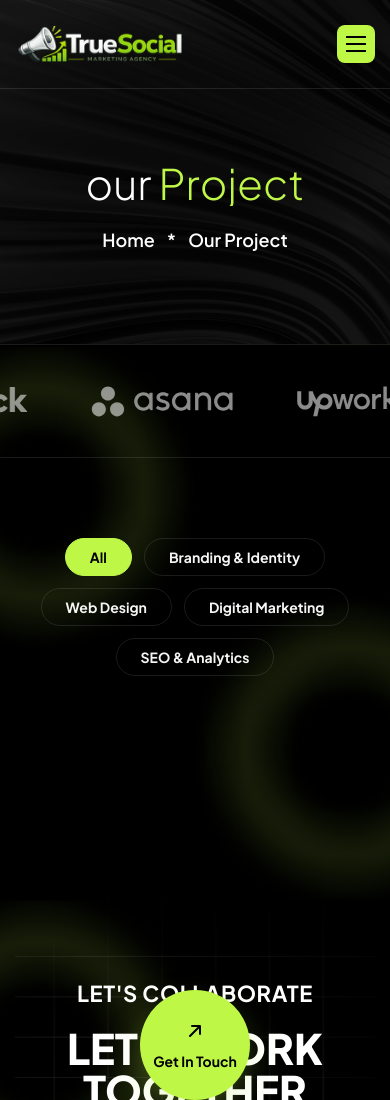
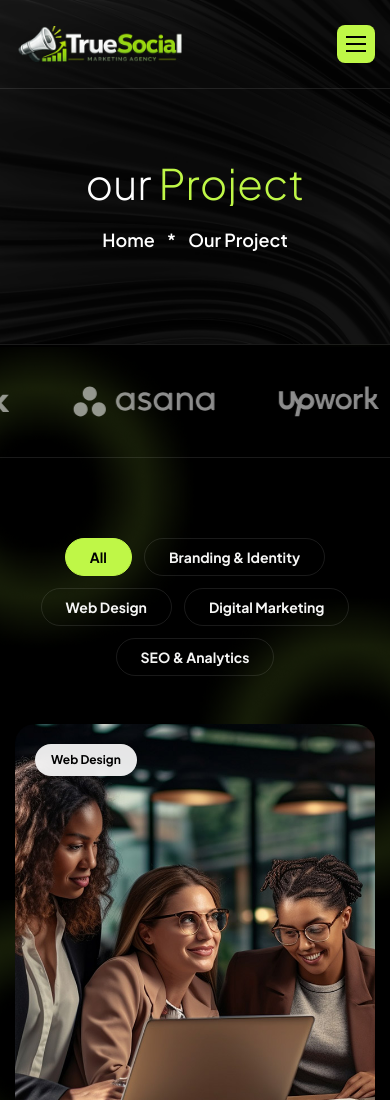
Before and after one commit to Jisap/vite-truesocial2, a React (Vite) app: page /projects in a window 390 px wide. Shown: the top 1100 px of the page. Built offline with nearby package versions, Linux system fonts and the light colour scheme.

Commit message:
feat: implement project filter grid and reusable project card component

```diff
--- a/src/components/sections/projects/ProjectFilterGrid.jsx
+++ b/src/components/sections/projects/ProjectFilterGrid.jsx
@@ -36,6 +36,12 @@ const ProjectFilterGrid = () => {
               </li>
             ))}
           </ul>
+
+          <div className="grid gap-8 sm:grid-cols-2 lg:grid-cols-3">
+            {visibleProjects.map((project, i) => (
+              <ProjectCard key={project.id} project={project} delay={i * 100} />
+            ))}
+          </div>
         </div>
       </section>
     </>
--- a/src/components/ui/ProjectCard.jsx
+++ b/src/components/ui/ProjectCard.jsx
@@ -1,9 +1,53 @@
-import React from 'react'
+import { Link } from "react-router-dom"
+import Reveal from "./Reveal"
 
-const ProjectCard = () => {
-    return (
-        <div>ProjectCard</div>
-    )
+
+
+
+const ProjectCard = ({ project, delay }) => {
+  return (
+    <>
+      <Reveal
+        delay={delay}
+        className="card-premium group relative overflow-hidden rounded-[20px]"
+      >
+        <Link
+          to={`/projects/${project.slug}`}
+          className="img-shine block aspect-[4/5]"
+        >
+          <img
+            src={project.image}
+            alt={project.title}
+            className="h-full w-full object-cover transition-transform duration-500 ease-out group-hover:scale-110"
+          />
+        </Link>
+
+        <Link
+          to={`/projects/${project.slug}`}
+          className="absolute top-5 left-5 rounded-full bg-primary/90 px-4 py-2 text-xs font-bold text-dark capitalize backdrop-blur-sm"
+        >
+          {project.tag}
+        </Link>
+
+        <Link
+          to={`/projects/${project.slug}`}
+          aria-label={project.title}
+          className="absolute top-5 right-5 flex h-11 w-11 -rotate-45 items-center justify-center rounded-full bg-accent opacity-0
+          shadow-[0_0_0_20px_-4px_rgba(191,247,71,0.7)] transition-all duration-400 ease-out group-hover:rotate-0 group-hover:opacity-100"
+        >
+          <svg viewBox="0 0 24 24" fill="none" className="h-5 w-5 text-dark">
+            <path
+              d="M7 17 17 7M9 7h8v8"
+              stroke="currentColor"
+              strokeWidth="2"
+              strokeLinecap="round"
+              strokeLinejoin="round"
+            />
+          </svg>
+        </Link>
+      </Reveal>
+    </>
+  )
 }
 
 export default ProjectCard
```
